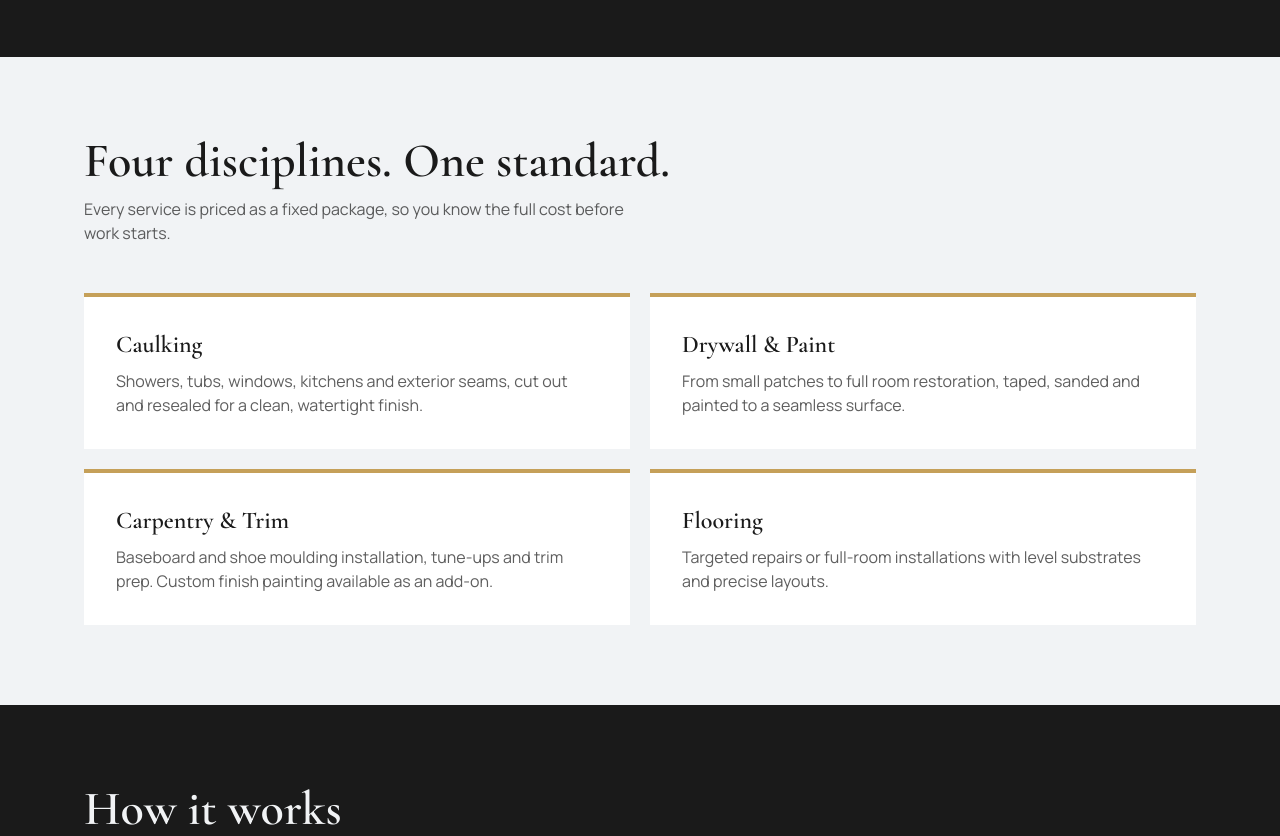
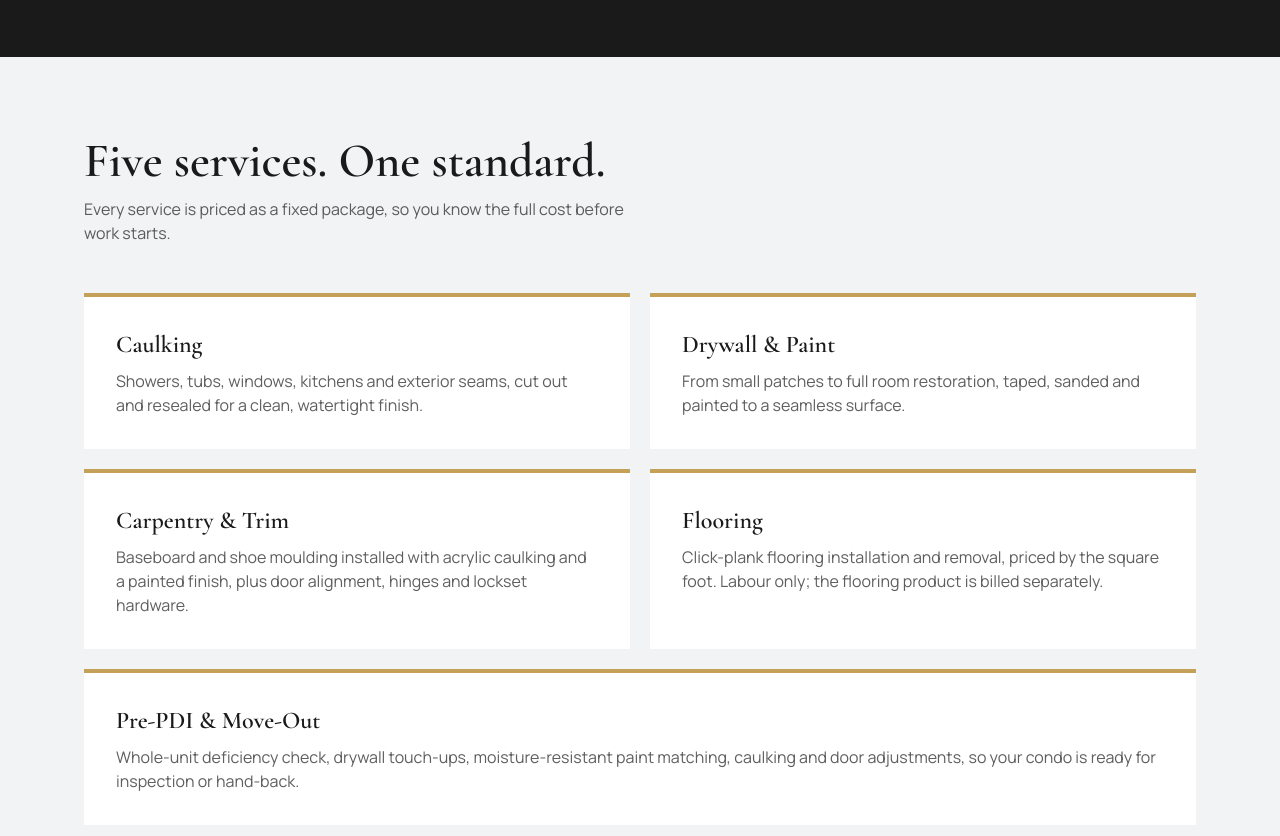
Before and after one commit to infoonehandy-coder/onehandy, a plain HTML site: page index.html in a window 1280 px wide. Shown: the part 840-1676 px from the top of the page. Drawn offline with nearby package versions, Linux system fonts and the light colour scheme.

Commit message:
Add files via upload

```diff
--- a/index.html
+++ b/index.html
@@ -69,7 +69,7 @@ body{background:#1A1A1A;color:#F1F3F5;font-family:Manrope,system-ui,sans-serif}
 
   <section id="services" class="bg-slate2 text-char">
     <div class="max-w-6xl mx-auto px-5 py-20">
-      <h2 class="font-serif text-4xl md:text-5xl font-semibold">Four disciplines. One standard.</h2>
+      <h2 class="font-serif text-4xl md:text-5xl font-semibold">Five services. One standard.</h2>
       <p class="mt-3 max-w-xl text-char/70">Every service is priced as a fixed package, so you know the full cost before work starts.</p>
       <div class="mt-12 grid sm:grid-cols-2 gap-5">
         <article class="bg-white p-8 border-t-4 border-gold">
@@ -82,11 +82,15 @@ body{background:#1A1A1A;color:#F1F3F5;font-family:Manrope,system-ui,sans-serif}
         </article>
         <article class="bg-white p-8 border-t-4 border-gold">
           <h3 class="font-serif text-2xl font-semibold">Carpentry &amp; Trim</h3>
-          <p class="mt-2 text-char/70">Baseboard and shoe moulding installation, tune-ups and trim prep. Custom finish painting available as an add-on.</p>
+          <p class="mt-2 text-char/70">Baseboard and shoe moulding installed with acrylic caulking and a painted finish, plus door alignment, hinges and lockset hardware.</p>
         </article>
         <article class="bg-white p-8 border-t-4 border-gold">
           <h3 class="font-serif text-2xl font-semibold">Flooring</h3>
-          <p class="mt-2 text-char/70">Targeted repairs or full-room installations with level substrates and precise layouts.</p>
+          <p class="mt-2 text-char/70">Click-plank flooring installation and removal, priced by the square foot. Labour only; the flooring product is billed separately.</p>
+        </article>
+        <article class="bg-white p-8 border-t-4 border-gold sm:col-span-2">
+          <h3 class="font-serif text-2xl font-semibold">Pre-PDI &amp; Move-Out</h3>
+          <p class="mt-2 text-char/70">Whole-unit deficiency check, drywall touch-ups, moisture-resistant paint matching, caulking and door adjustments, so your condo is ready for inspection or hand-back.</p>
         </article>
       </div>
     </div>
```
